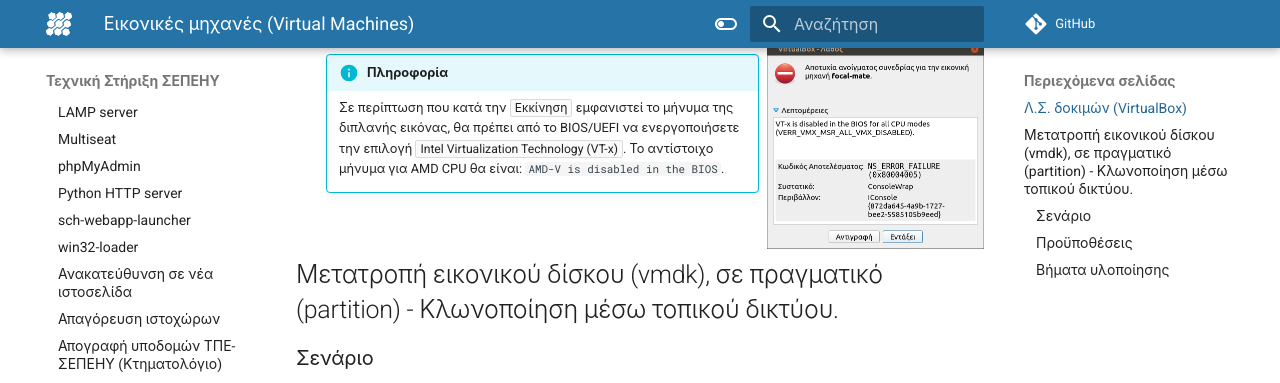
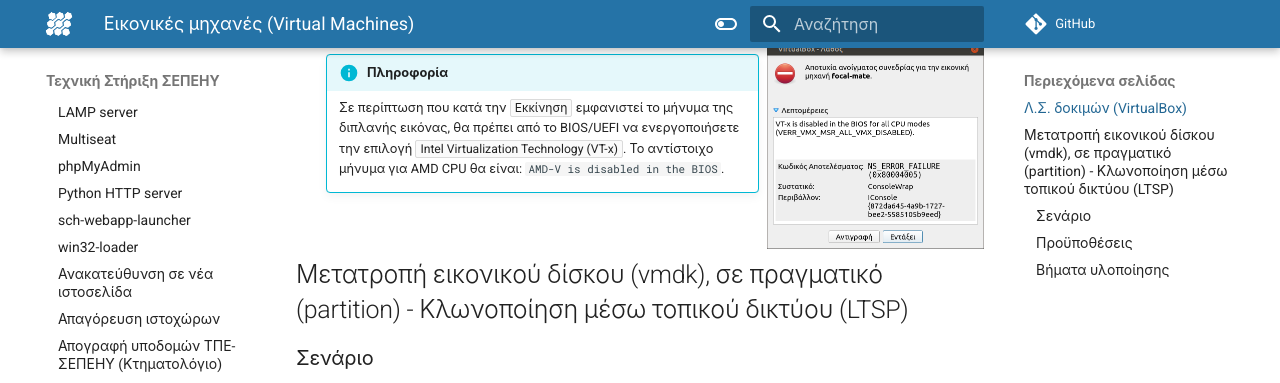
Before and after one commit to siahos/el.ltsp.org, an MkDocs documentation site: the page built from docs/guides/virtual-machines/index.md, in a window 1280 px wide and 900 px high, scrolled down 939 px. Shown: the top 383 px of the window. Built offline with MkDocs 1.6.1 and Material for MkDocs 9.7.7, drawn with Linux system fonts in a browser that asks for light colours; comment, search, counter and statistics services are not loaded.

Commit message:
update virtual-machines

```diff
--- a/docs/guides/virtual-machines/index.md
+++ b/docs/guides/virtual-machines/index.md
@@ -49,7 +49,7 @@
         επιλογή ***Intel Virtualization Technology (VT-x)***. Το αντίστοιχο
         μήνυμα για AMD CPU θα είναι: `AMD-V is disabled in the BIOS`.
 
-## Μετατροπή εικονικού δίσκου (vmdk), σε πραγματικό (partition) - Κλωνοποίηση μέσω τοπικού δικτύου.
+## Μετατροπή εικονικού δίσκου (vmdk), σε πραγματικό (partition) - Κλωνοποίηση μέσω τοπικού δικτύου (LTSP) {:#vmdk-partition-lan-ltsp}
 
 ### Σενάριο
 
```
